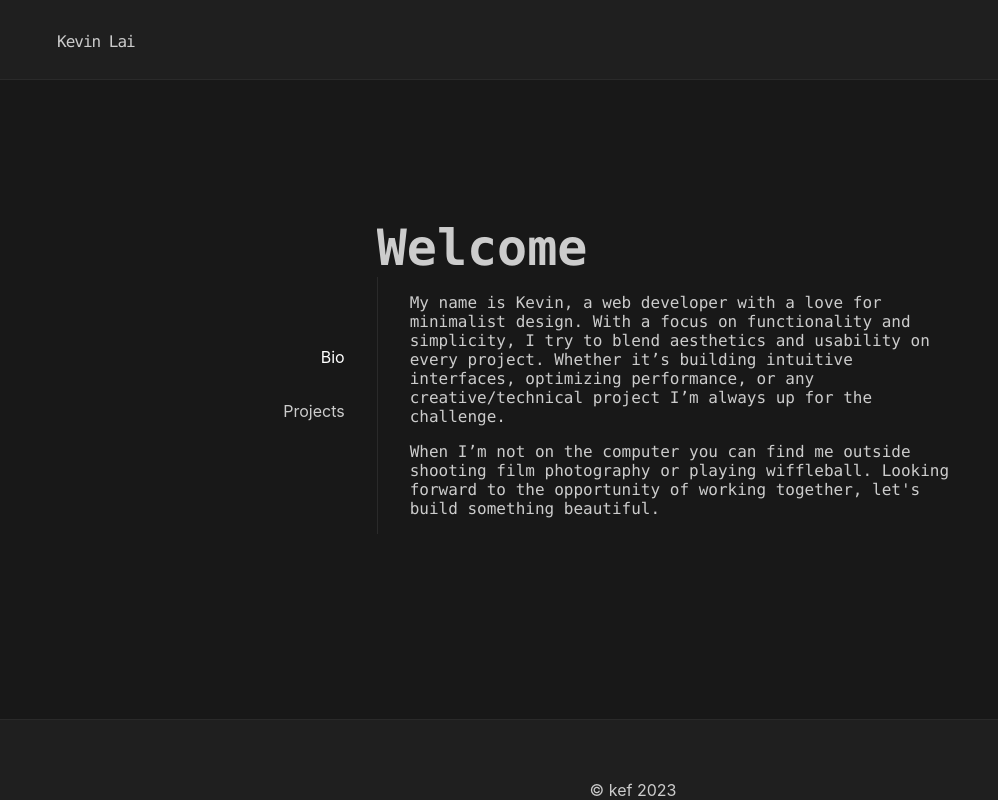
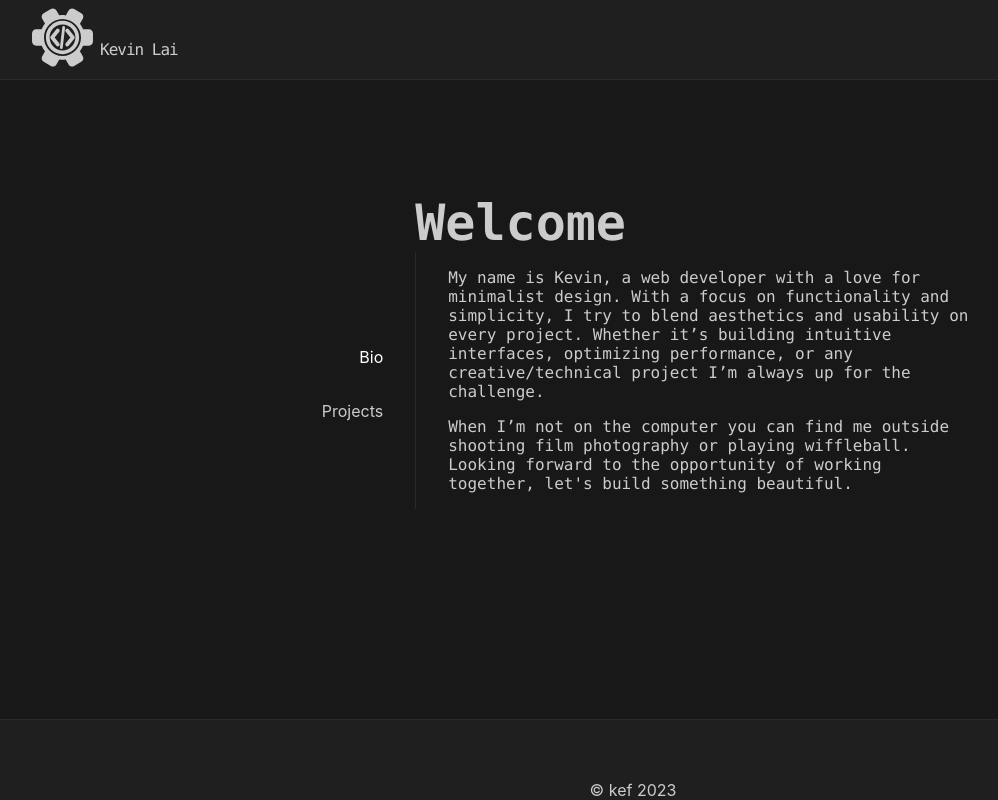
Before and after one commit to KevinLai76/personal-website, a React (Create React App) app: page / in a window 1280 px wide. Shown: the whole page, without its empty margins (7-1005 px from the left). Built offline with nearby package versions, Linux system fonts and the light colour scheme.

Commit message:
logo, css changes to body content mitigate div jump

```diff
--- a/src/Header.js
+++ b/src/Header.js
@@ -6,10 +6,12 @@ function Header() {
     return(
         <div className= "header-content">
             <div className= "header-logo">
-                {/* <div className="main-logo">
+                <div className="main-logo">
                     <Logo />
-                </div> */}
-                <p>Kevin Lai</p>
+                </div>
+                <div className="name-logo">
+                    Kevin Lai
+                </div>
             </div>
         </div>
     )
--- a/src/css/Bio.css
+++ b/src/css/Bio.css
@@ -1,6 +1,7 @@
 .bio-content{
     display: flex;
     flex-direction: column;
+    height: 400px
     /* justify-content: center; */
     /* width: 100%; */
 }
@@ -45,7 +46,7 @@
 
 .bio-content-text-container {
     border-left: 1px solid #2A2A2A;
-    /* width: 75%; */
+    /* width: 550px; */
     /* margin: auto; */
     /* margin-left: 0; */
 }
@@ -81,6 +82,14 @@ p {
         font-size: calc(11.5px + 4.5 * ((100vw - 360px)/ 640));
     }
 
+    /* below code for logo responsiveness */
+    .name-logo{
+        font-size: calc(11.5px + 4.5 * ((100vw - 360px)/ 640));
+    }
+
+    .main-logo{
+        width: calc(65px + 10 * ((100vw - 360px)/ 640));
+    }
 
 }
 
@@ -91,7 +100,8 @@ p {
     }
 
     .bio-content-text-container{
-        width: 65%
+        /* width: 65% */
+        width: 560px;
     }
 
     .bio-title-hey{
@@ -100,4 +110,13 @@ p {
     p{
         font-size: 16px;
     }
+
+    /* below code for logo responsiveness */
+    .name-logo{
+        font-size: 16px
+    }
+
+    .main-logo{
+        width: 75px
+    }
 }
--- a/src/css/Header.css
+++ b/src/css/Header.css
@@ -1,7 +1,5 @@
 .header-content {
     width: 100%;
-    padding-top: 1em;
-    padding-left: 2em;
     border-bottom: 1px solid #2A2A2A;
     background-color: #1F1F1F;
 }
@@ -11,12 +9,17 @@
     justify-content: flex-start;
     font-family: source-code-pro, Menlo, Monaco, Consolas, 'Courier New',
     monospace;
-    font-size: 14px;
-    letter-spacing: -1px;
 }
 
 .main-logo {
-    width: 5%;
+    width: 65px;
+    padding-left: 2em;
+}
+
+.name-logo {
+    padding-top: 2.5em;
+    font-size: 11.5px;
+    letter-spacing: -1px;
 }
 
 /* research if it's possible to cross reference css files
--- a/src/css/Projects.css
+++ b/src/css/Projects.css
@@ -1,6 +1,7 @@
 .project-content{
     display: flex;
     flex-direction: column;
+    height: 400px;
     /* justify-content: center; */
     /* width: 100%; */
 }
@@ -70,6 +71,7 @@
 
     .project-content-text-container{
         width: 75%;
+        height: 290px;
         /* width: fit-content; */
     }
 
@@ -88,7 +90,8 @@
     }
 
     .project-content-text-container{
-        width: 65%
+        /* width: 65% */
+        width: 560px;
     }
 
     .project-title-bub{
```
